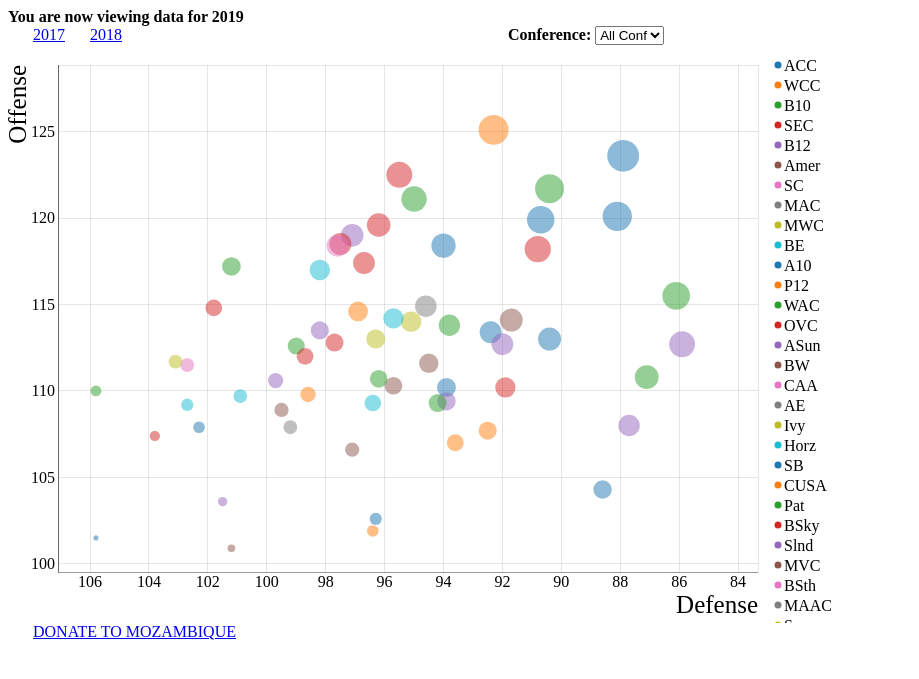
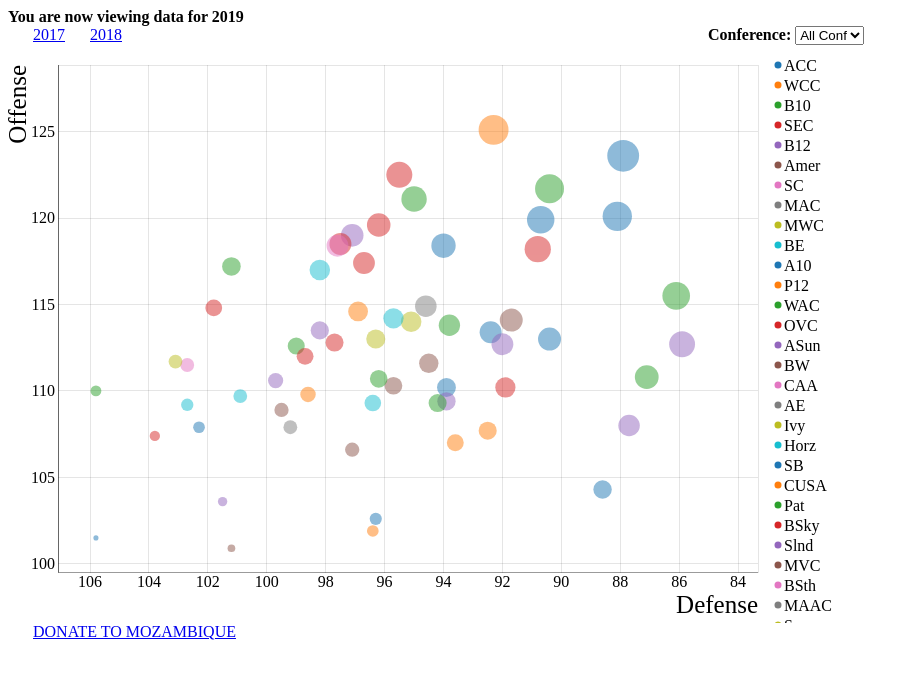
Before and after one commit to martindonnells/martindonnells, a Jekyll site: the page md4/ncaam/ncaam2019.html, which Jekyll copies as it is, in a window 1280 px wide. Shown: the top 679 px of the page, without its empty margins (0-919 px from the left). Built offline with Jekyll 4.4.1, drawn with Linux system fonts in a browser that asks for light colours.

Commit message:
Update ncaam2019.html

```diff
--- a/md4/ncaam/ncaam2019.html
+++ b/md4/ncaam/ncaam2019.html
@@ -61,20 +61,24 @@ j=d.createElement(s),dl=l!='dataLayer'?'&l='+l:'';j.async=true;j.src=
   top: 100%;
   left: 0;
 }
+
 #top-nav-nba {
 	width:1000px;
 	margin:0 auto;
 	float: left;
   	text-align: left;
 	}
+
 a {
   float: left;
   text-align: left;
   padding-left: 25px;
 }
+
 div#filter {
-  padding: 0px 0px 0px 500px;
+  padding: 0px 0px 0px 700px;
 }
+
 </style>
   </head>
   <body>
```
